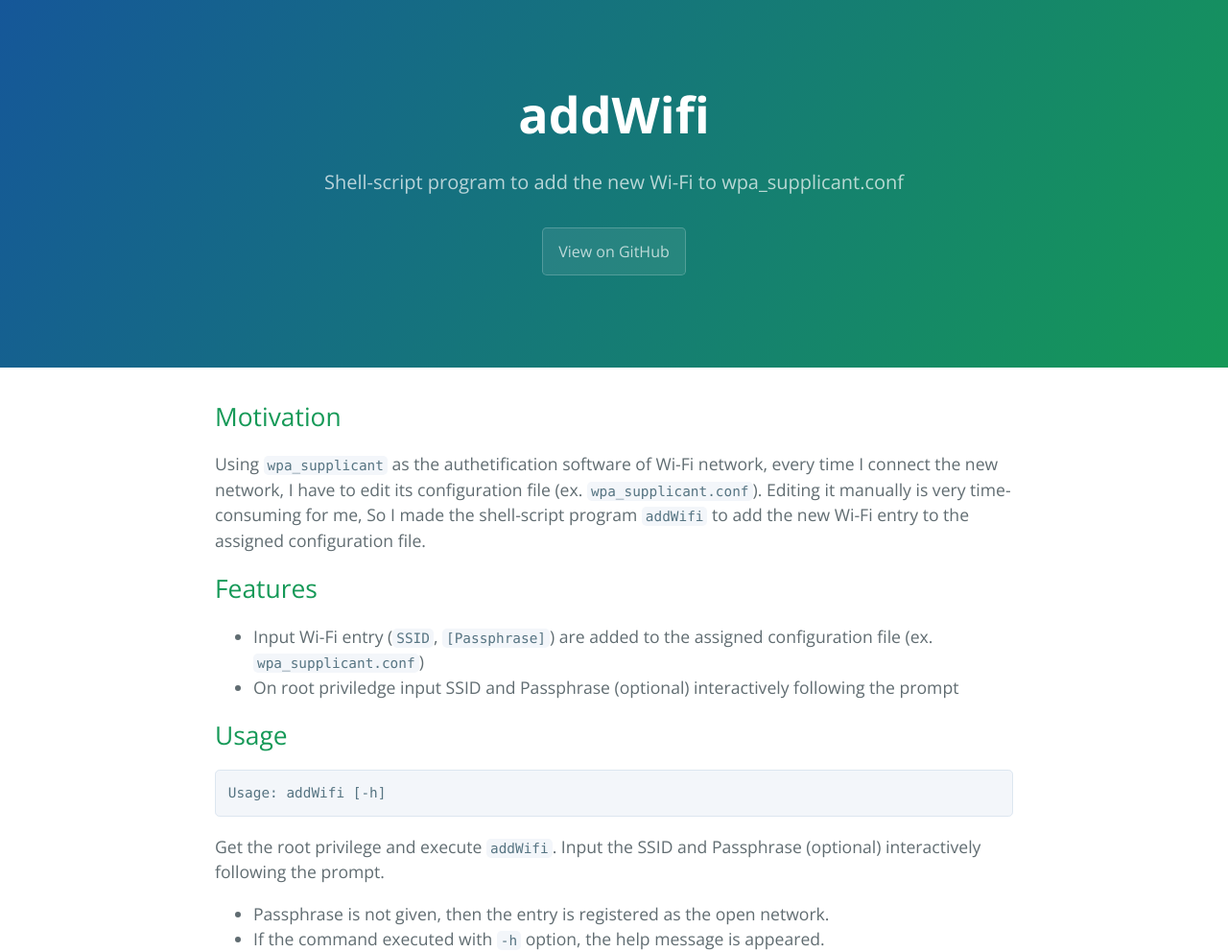
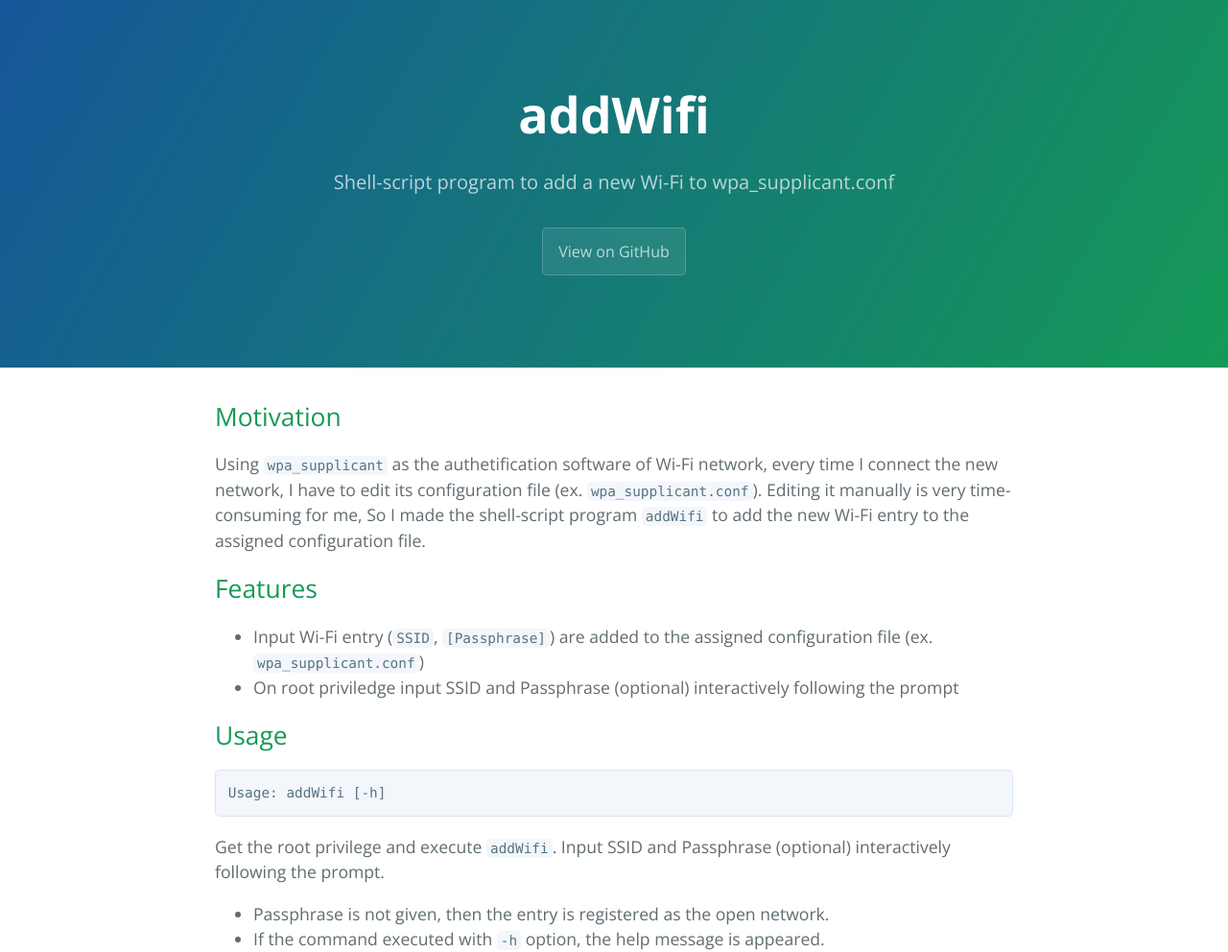
Before and after one commit to kkatsuyuki/wifi-entries-setup, a Jekyll site: the page built from docs/index.html, in a window 1280 px wide. Shown: the top 992 px of the page at 96% size. Built offline with Jekyll 4.4.1, drawn with Linux system fonts in a browser that asks for light colours.

Commit message:
minor change ("the" → "a")

```diff
--- a/README.org
+++ b/README.org
@@ -33,7 +33,7 @@
    #+END_EXAMPLE
 
    Get the root privilege and execute =addWifi=.
-   Input the SSID and Passphrase (optional) interactively following the prompt.
+   Input SSID and Passphrase (optional) interactively following the prompt.
    - Passphrase is not given, then the entry is registered as the open network.
    - If the command executed with =-h= option, the help message is appeared.
 
--- a/docs/_config.yml
+++ b/docs/_config.yml
@@ -1,7 +1,7 @@
 theme: jekyll-theme-cayman
 
 title: "addWifi"
-tagline: Shell-script program to add the new Wi-Fi to wpa_supplicant.conf
+tagline: Shell-script program to add a new Wi-Fi to wpa_supplicant.conf
 
 author:
   name:       kkatsuyuki
--- a/docs/index.html
+++ b/docs/index.html
@@ -34,7 +34,7 @@ Usage: addWifi [-h]
 
 <p>
 Get the root privilege and execute <code>addWifi</code>.
-Input the SSID and Passphrase (optional) interactively following the prompt.
+Input SSID and Passphrase (optional) interactively following the prompt.
 </p>
 <ul class="org-ul">
 <li>Passphrase is not given, then the entry is registered as the open network.</li>
--- a/docs/org/index.org
+++ b/docs/org/index.org
@@ -21,7 +21,7 @@ layout: default
   #+END_EXAMPLE
 
   Get the root privilege and execute =addWifi=.
-  Input the SSID and Passphrase (optional) interactively following the prompt.
+  Input SSID and Passphrase (optional) interactively following the prompt.
   - Passphrase is not given, then the entry is registered as the open network.
   - If the command executed with =-h= option, the help message is appeared.
 
```
